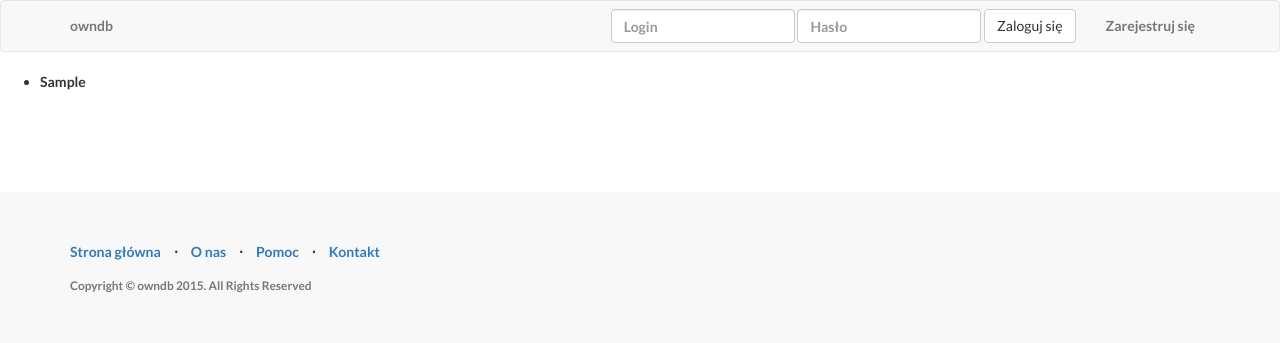
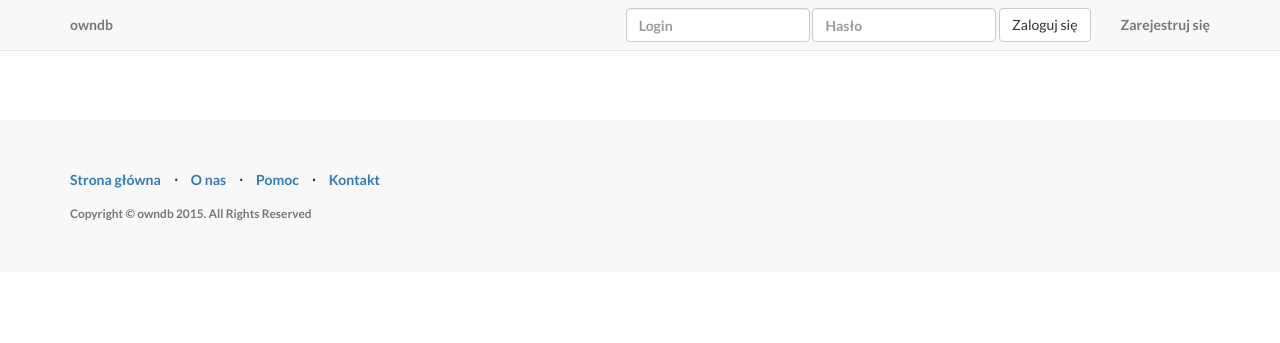
Before and after one commit to kmarud/owndb, a Django app: page /store/1/1/1 in a window 1280 px wide. Shown: the top 343 px of the page. Run offline with Django 3.2, Linux system fonts and the light colour scheme; data comes from the database, SQL or seed files in the repository; tables that the repository leaves empty hold one stand-in row (values such as "Sample post"); some libraries are stand-ins or nearby versions.

Commit message:
fixed navbar

```diff
--- a/templates/base.html
+++ b/templates/base.html
@@ -38,7 +38,7 @@
 <body>
 
     <!-- Navigation -->
-    <nav class="navbar navbar-default topnav" role="navigation">
+    <nav class="navbar navbar-default navbar-fixed-top topnav" role="navigation">
         <div class="container topnav">
             <!-- Brand and toggle get grouped for better mobile display -->
             <div class="navbar-header">
```
